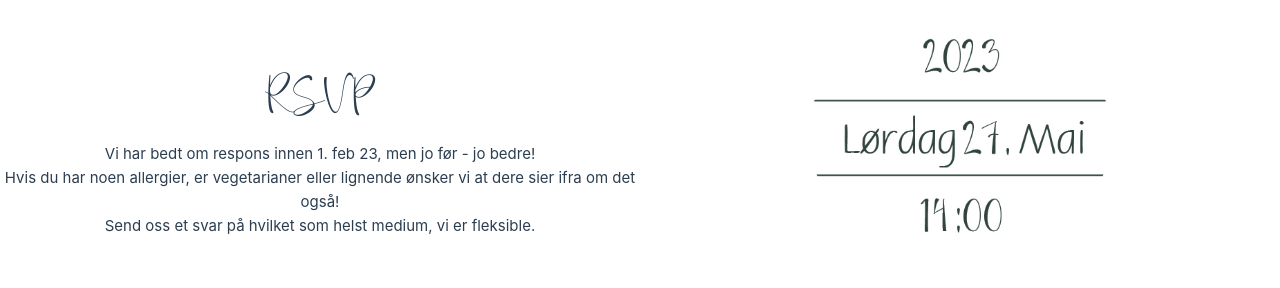
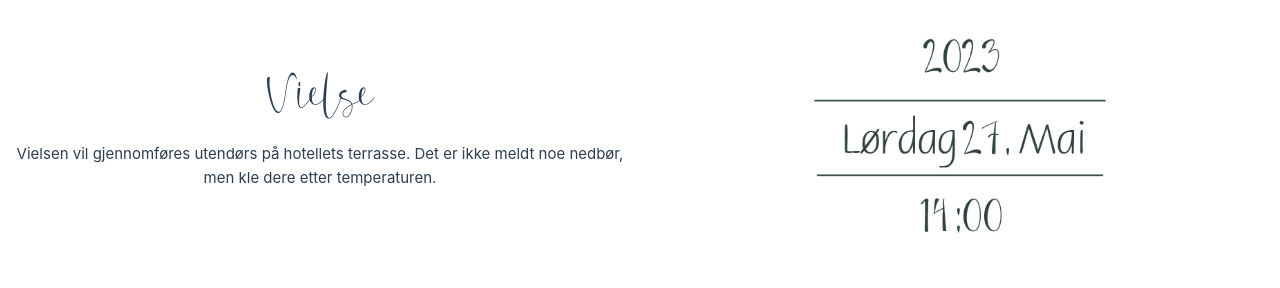
Before and after one commit to HBorch/my-vue-wedding-app, a Vue app: page / in a window 1280 px wide. Shown: the part 1497-1785 px from the top of the page. Built offline with nearby package versions, Linux system fonts and the light colour scheme.

Commit message:
Update HomeView.vue
kjør

```diff
--- a/src/views/HomeView.vue
+++ b/src/views/HomeView.vue
@@ -16,10 +16,9 @@
       <img alt="Image of Bodil & Henrik" class="circlephoto" src="../assets/images/dato.png" width="300" height="auto"/>
     </div>
     <div class="leftcolumn2">
-      <h1>RSVP</h1>
-      <p>Vi har bedt om respons innen 1. feb 23, men jo før - jo bedre!</p>
-      <p>Hvis du har noen allergier, er vegetarianer eller lignende ønsker vi at dere sier ifra om det også!</p>
-      <p>Send oss et svar på hvilket som helst medium, vi er fleksible.</p>
+      <h1>Vielse</h1>
+      <p>Vielsen vil gjennomføres utendørs på hotellets terrasse. Det er ikke meldt noe nedbør, men kle dere etter temperaturen.</p>
+
 
     </div>
   </div>
```
